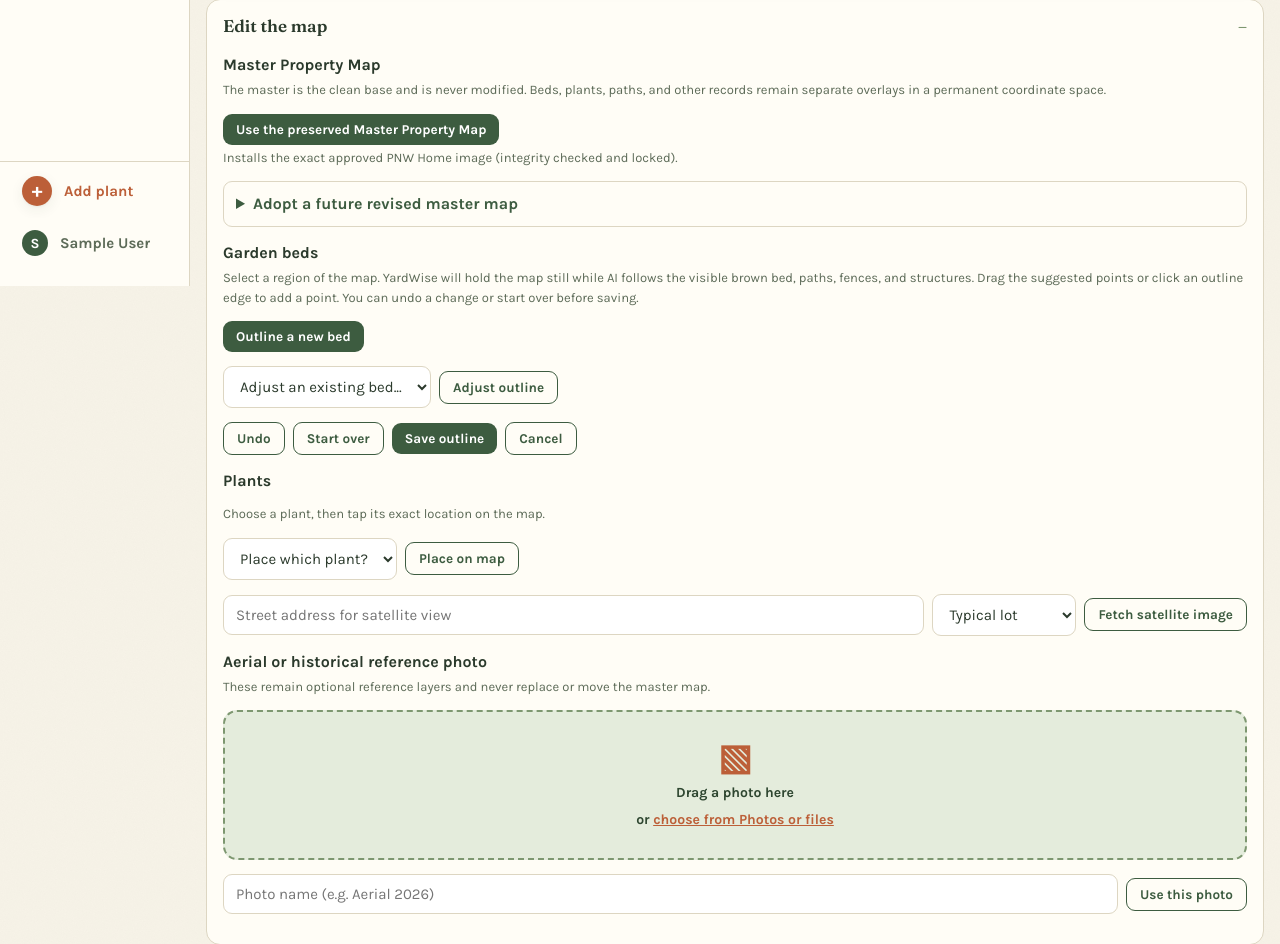
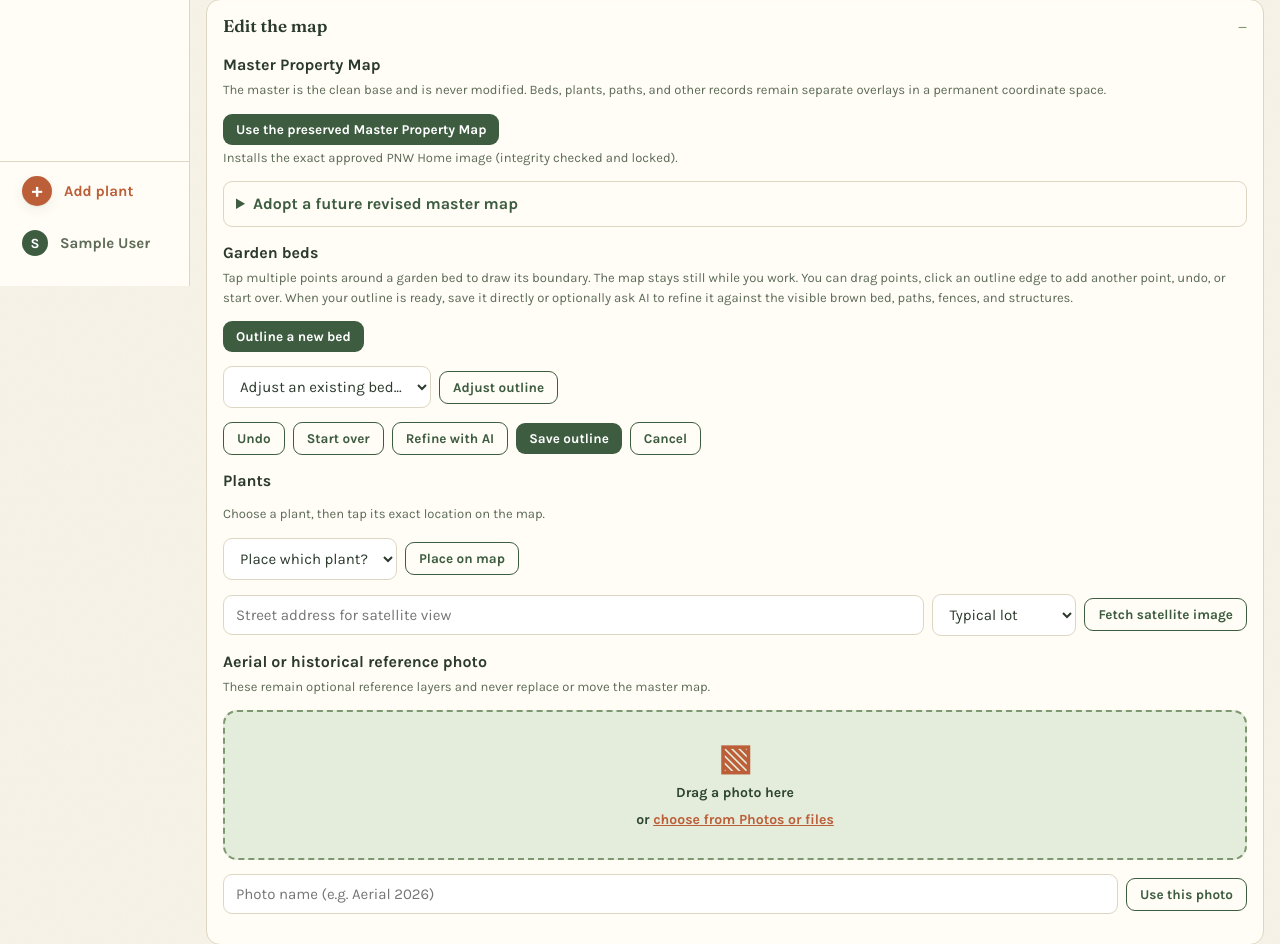
Before and after one commit to mekstromjr/yardwise, a Django app: page /map/ in a window 1280 px wide, after a click on "Edit the map". Shown: the part 514-1458 px from the top of the page. Run offline with Django 5.2, Linux system fonts and the light colour scheme; the visitor is signed in with stand-in values (Sample User, id 1); data comes from the database, SQL or seed files in the repository; data that the repository does not hold is empty.

Commit message:
Make bed outlining manual first

```diff
--- a/static/css/yardwise.css
+++ b/static/css/yardwise.css
@@ -708,7 +708,7 @@ nav.primary a.user-entry .user-name {
   box-shadow: var(--shadow);
   overflow: hidden;
 }
-.property-map.selecting-bed-region { cursor: crosshair; }
+.property-map.map-editing-locked { cursor: crosshair; }
 .property-map.map-editing-locked .leaflet-control-zoom {
   opacity: 0.45;
   pointer-events: none;
--- a/static/js/yardwise-map.js
+++ b/static/js/yardwise-map.js
@@ -12,9 +12,7 @@ function yardwiseMap(opts) {
   });
   const state = { data: null, mode: "view", traceBedId: null, tracePts: [],
                   placePlantId: null, markers: {}, bedShapes: {}, traceLayer: null,
-                  traceHandles: [], selectionLayer: null, selectionStart: null,
-                  selectionMoved: false,
-                  suggestedName: "", traceHistory: [], traceInitialPts: [],
+                  traceHandles: [], suggestedName: "", traceHistory: [], traceInitialPts: [],
                   mapLocked: false, suggestionRequest: 0, plantLayer: L.layerGroup() };
   const traceActions = document.getElementById("trace-actions");
   const nameForm = document.getElementById("new-bed-name-form");
@@ -33,13 +31,20 @@ function yardwiseMap(opts) {
   function csrf() {
     return document.cookie.split("; ").find(r => r.startsWith("csrftoken="))?.split("=")[1] || "";
   }
-  async function post(url, body) {
+  async function post(url, body, timeoutMs = 0) {
+    const controller = timeoutMs ? new AbortController() : null;
+    const timer = controller ? setTimeout(() => controller.abort(), timeoutMs) : null;
+    try {
       const r = await fetch(url, {
         method: "POST",
         headers: { "Content-Type": "application/json", "X-CSRFToken": csrf() },
         body: JSON.stringify(body),
+        signal: controller?.signal,
       });
       return r.json();
+    } finally {
+      if (timer) clearTimeout(timer);
+    }
   }
 
   function setStatus(msg) {
@@ -67,6 +72,7 @@ function yardwiseMap(opts) {
 
   function rememberTrace() {
     state.traceHistory.push(copyPoints(state.tracePts));
+    updateOutlineActions();
   }
 
   function nearestTraceEdge(point) {
@@ -93,11 +99,15 @@ function yardwiseMap(opts) {
     return { index: nearest, point: nearestPoint };
   }
 
-  function setOutlineActionsReady(ready) {
+  function updateOutlineActions(busy = false) {
     const undo = document.getElementById("trace-undo");
+    const restart = document.getElementById("trace-restart");
     const save = document.getElementById("trace-finish");
-    if (undo) undo.disabled = !ready;
-    if (save) save.disabled = !ready;
+    const refine = document.getElementById("trace-refine-ai");
+    if (undo) undo.disabled = busy || !state.traceHistory.length;
+    if (restart) restart.disabled = busy;
+    if (save) save.disabled = busy || state.tracePts.length < 3;
+    if (refine) refine.disabled = busy || state.tracePts.length < 3;
   }
 
   function plantTooltip(name) {
@@ -188,6 +198,7 @@ function yardwiseMap(opts) {
           rememberTrace();
           state.tracePts.splice(edge.index + 1, 0, edge.point);
           drawTrace();
+          updateOutlineActions();
           setStatus("Added an outline point. Drag it to refine the bed edge, or undo.");
         });
       }
@@ -220,61 +231,72 @@ function yardwiseMap(opts) {
     nameForm.hidden = true;
     nameError.hidden = true;
     traceActions.hidden = false;
-    setOutlineActionsReady(true);
+    updateOutlineActions();
     setStatus(bedId
       ? "Adjust the bed's outline, then save it"
       : "Adjust the new bed's outline, then save it");
   }
 
-  function selectionBounds(start, end) {
+  function outlineBounds(points) {
+    const xs = points.map(point => point[0]);
+    const ys = points.map(point => point[1]);
+    const left = Math.min(...xs);
+    const right = Math.max(...xs);
+    const top = Math.min(...ys);
+    const bottom = Math.max(...ys);
+    const padX = Math.max(20, (right - left) * 0.2);
+    const padY = Math.max(20, (bottom - top) * 0.2);
     return [
-      [Math.min(start[0], end[0]), Math.min(start[1], end[1])],
-      [Math.max(start[0], end[0]), Math.max(start[1], end[1])],
+      [Math.max(0, Math.round(left - padX)), Math.max(0, Math.round(top - padY))],
+      [Math.min(state.data.width, Math.round(right + padX)),
+       Math.min(state.data.height, Math.round(bottom + padY))],
     ];
   }
 
-  function rectanglePoints(bounds) {
-    const [[left, top], [right, bottom]] = bounds;
-    return [[left, top], [right, top], [right, bottom], [left, bottom]];
+  async function requestBedRefinement() {
+    if (state.mode !== "trace" || state.tracePts.length < 3) {
+      setStatus("Tap at least 3 points around the bed before asking AI to refine it.");
+      return;
     }
-
-  async function requestBedSuggestion(bounds) {
     const requestId = ++state.suggestionRequest;
+    const originalPoints = copyPoints(state.tracePts);
+    const initialPoints = copyPoints(state.traceInitialPts);
+    const bedId = state.traceBedId;
+    const suggestedName = state.suggestedName;
+    const bounds = outlineBounds(originalPoints);
     state.mode = "suggesting";
     setMapLocked(true);
-    setOutlineActionsReady(false);
-    el.classList.remove("selecting-bed-region");
-    setStatus("Studying the selected region for bed edges...");
+    updateOutlineActions(true);
+    setStatus("Refining your outline against the visible bed edges...");
     let result;
     try {
-      result = await post("/map/beds/suggest/", { bounds });
+      result = await post("/map/beds/suggest/", { bounds, boundary: originalPoints }, 30000);
     } catch (error) {
-      result = { error: "The outline service did not answer." };
+      result = { error: error.name === "AbortError"
+        ? "AI refinement took too long."
+        : "The outline service did not answer." };
     }
     if (requestId !== state.suggestionRequest || state.mode !== "suggesting") return;
-    if (state.selectionLayer) state.selectionLayer.remove();
-    state.selectionLayer = null;
     if (result.ok) {
-      startTrace(null, result.boundary, result.suggested_name || "");
+      startTrace(bedId, result.boundary, result.suggested_name || suggestedName);
+      state.traceInitialPts = initialPoints;
+      state.traceHistory = [originalPoints];
+      updateOutlineActions();
       setStatus(
-        `Suggested ${result.suggested_name || "bed outline"} (${result.confidence} confidence). ` +
-        "Drag the round points, or click an edge to add another point, then save."
+        `AI refinement ready (${result.confidence} confidence). ` +
+        "Review the round points, undo or adjust them if needed, then save."
       );
       return;
     }
-    startTrace(null, rectanglePoints(bounds));
-    setStatus(`${result.error} Drag the round points to adjust the outline, then save it.`);
+    startTrace(bedId, originalPoints, suggestedName);
+    state.traceInitialPts = initialPoints;
+    setStatus(`${result.error} Your manual outline is unchanged and ready to save.`);
   }
 
-  function startRegionSelection() {
+  function startManualTrace() {
     cancelTrace();
-    state.mode = "select-region";
-    state.selectionStart = null;
-    setMapLocked(true);
-    el.classList.add("selecting-bed-region");
-    traceActions.hidden = false;
-    setOutlineActionsReady(false);
-    setStatus("Drag over one garden-bed area, or tap two opposite corners, to select it.");
+    startTrace(null);
+    setStatus("Tap multiple points around the bed edge. Use Undo as needed, then save or refine with AI.");
   }
 
   function cancelTrace() {
@@ -286,11 +308,7 @@ function yardwiseMap(opts) {
     state.traceHistory = [];
     state.suggestedName = "";
     drawTrace();
-    if (state.selectionLayer) state.selectionLayer.remove();
-    state.selectionLayer = null;
-    state.selectionStart = null;
     setMapLocked(false);
-    el.classList.remove("selecting-bed-region");
     traceActions.hidden = true;
     nameForm.hidden = true;
     nameError.hidden = true;
@@ -404,24 +422,12 @@ function yardwiseMap(opts) {
 
   map.on("click", async (e) => {
     const [x, y] = fromLL(e.latlng);
-    if (state.mode === "select-region") {
-      const point = [Math.round(x), Math.round(y)];
-      if (!state.selectionStart) {
-        state.selectionStart = point;
-        setStatus("Now tap the opposite corner of the garden-bed region.");
-        return;
-      }
-      const bounds = selectionBounds(state.selectionStart, point);
-      if (bounds[1][0] - bounds[0][0] < 10 || bounds[1][1] - bounds[0][1] < 10) {
-        setStatus("Choose an opposite corner to make the selected region larger.");
-        return;
-      }
-      requestBedSuggestion(bounds);
-    } else if (state.mode === "trace") {
+    if (state.mode === "trace") {
       rememberTrace();
       state.tracePts.push([Math.round(x), Math.round(y)]);
       drawTrace();
-      setStatus(`Outlining: ${state.tracePts.length} point${state.tracePts.length === 1 ? "" : "s"} - tap "Save outline" when done`);
+      updateOutlineActions();
+      setStatus(`Outlining: ${state.tracePts.length} point${state.tracePts.length === 1 ? "" : "s"} - keep tapping around the edge, then save or refine with AI.`);
     } else if (state.mode === "place") {
       const res = await post(`/map/plant/${state.placePlantId}/point/`, {
         x: Math.round(x), y: Math.round(y),
@@ -432,32 +438,9 @@ function yardwiseMap(opts) {
     }
   });
 
-  map.on("mousedown", e => {
-    if (state.mode !== "select-region" || state.selectionStart) return;
-    state.selectionStart = fromLL(e.latlng).map(Math.round);
-    state.selectionMoved = false;
-  });
-  map.on("mousemove", e => {
-    if (state.mode !== "select-region" || !state.selectionStart) return;
-    const current = fromLL(e.latlng).map(Math.round);
-    const bounds = selectionBounds(state.selectionStart, current);
-    state.selectionMoved = (
-      bounds[1][0] - bounds[0][0] >= 10 && bounds[1][1] - bounds[0][1] >= 10
-    );
-    if (state.selectionLayer) state.selectionLayer.remove();
-    state.selectionLayer = L.rectangle(
-      [toLL(bounds[0][0], bounds[1][1]), toLL(bounds[1][0], bounds[0][1])],
-      { color: "#bc5f38", weight: 2, dashArray: "6 4", fillOpacity: 0.12 }
-    ).addTo(map);
-  });
-  map.on("mouseup", e => {
-    if (state.mode !== "select-region" || !state.selectionStart || !state.selectionMoved) return;
-    const bounds = selectionBounds(state.selectionStart, fromLL(e.latlng).map(Math.round));
-    requestBedSuggestion(bounds);
-  });
-
   if (opts.editor) {
-    document.getElementById("trace-new-start").addEventListener("click", startRegionSelection);
+    document.getElementById("trace-new-start").addEventListener("click", startManualTrace);
+    document.getElementById("trace-refine-ai").addEventListener("click", requestBedRefinement);
     document.getElementById("trace-existing-start").addEventListener("click", () => {
       const sel = document.getElementById("trace-bed");
       if (!sel.value) { setStatus("Pick the existing bed you want to adjust"); return; }
@@ -492,6 +475,7 @@ function yardwiseMap(opts) {
       }
       state.tracePts = state.traceHistory.pop();
       drawTrace();
+      updateOutlineActions();
       setStatus(state.tracePts.length
         ? `Undid the last change. The outline has ${state.tracePts.length} point${state.tracePts.length === 1 ? "" : "s"}.`
         : "Tap the first point on the bed's edge");
@@ -501,12 +485,13 @@ function yardwiseMap(opts) {
         state.tracePts = copyPoints(state.traceInitialPts);
         state.traceHistory = [];
         drawTrace();
+        updateOutlineActions();
         setStatus(state.tracePts.length
           ? "Restored the bed's saved outline. Adjust it or save when ready."
           : "Starting over. Tap around the bed's edge, then save.");
         return;
       }
-      startRegionSelection();
+      startManualTrace();
     });
     document.getElementById("trace-cancel").addEventListener("click", cancelTrace);
     document.getElementById("new-bed-cancel").addEventListener("click", cancelTrace);
@@ -514,10 +499,10 @@ function yardwiseMap(opts) {
       state.mode = "trace";
       nameForm.hidden = true;
       traceActions.hidden = false;
-      setOutlineActionsReady(true);
+      updateOutlineActions();
       setStatus("Adjust the outline, then save it again");
     });
-    document.getElementById("new-bed-restart").addEventListener("click", startRegionSelection);
+    document.getElementById("new-bed-restart").addEventListener("click", startManualTrace);
     nameForm.addEventListener("submit", async (event) => {
       event.preventDefault();
       const outlineAnother = event.submitter?.value === "another";
@@ -554,6 +539,6 @@ function yardwiseMap(opts) {
 
   fetch(opts.dataUrl || "/map/data.json").then(r => r.json()).then(data => {
     render(data);
-    if (opts.editor && opts.newBed) startRegionSelection();
+    if (opts.editor && opts.newBed) startManualTrace();
   });
 }
--- a/templates/garden/map/map.html
+++ b/templates/garden/map/map.html
@@ -69,7 +69,7 @@
     </details>
     <div class="field">
       <strong>Garden beds</strong>
-      <div class="help">Select a region of the map. YardWise will hold the map still while AI follows the visible brown bed, paths, fences, and structures. Drag the suggested points or click an outline edge to add a point. You can undo a change or start over before saving.</div>
+      <div class="help">Tap multiple points around a garden bed to draw its boundary. The map stays still while you work. You can drag points, click an outline edge to add another point, undo, or start over. When your outline is ready, save it directly or optionally ask AI to refine it against the visible brown bed, paths, fences, and structures.</div>
     </div>
     <div class="field" style="display:flex; gap:8px; flex-wrap:wrap; align-items:center">
       <button class="btn small" id="trace-new-start" type="button">Outline a new bed</button>
@@ -84,6 +84,7 @@
     <div class="field" id="trace-actions" hidden style="display:flex; gap:8px; flex-wrap:wrap; align-items:center">
       <button class="btn small secondary" id="trace-undo" type="button">Undo</button>
       <button class="btn small secondary" id="trace-restart" type="button">Start over</button>
+      <button class="btn small secondary" id="trace-refine-ai" type="button">Refine with AI</button>
       <button class="btn small" id="trace-finish" type="button">Save outline</button>
       <button class="btn small secondary" id="trace-cancel" type="button">Cancel</button>
     </div>
```
Also changed, not shown: garden/ai.py (+17 -3 lines), garden/tests/test_ai.py (+8 -1 lines), garden/tests/test_map.py (+22 -6 lines), garden/views_map.py (+25 -2 lines). Lines whose indentation alone changed are shown as unchanged.
